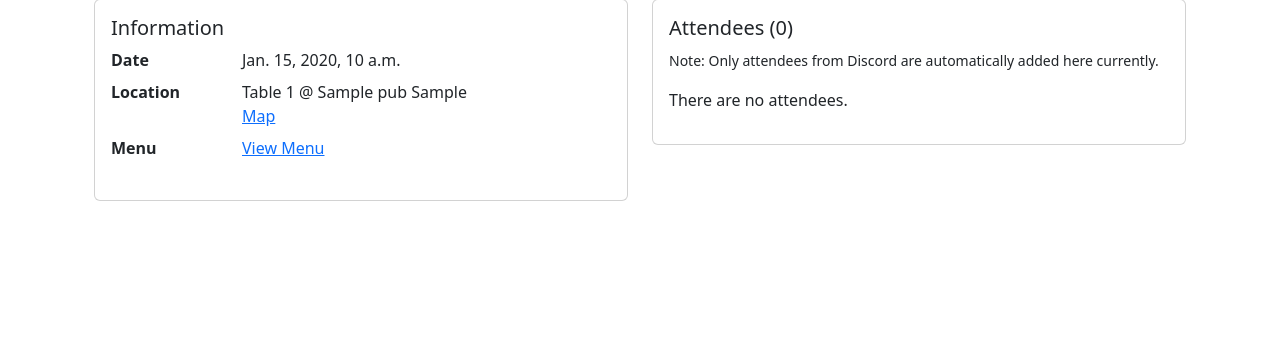
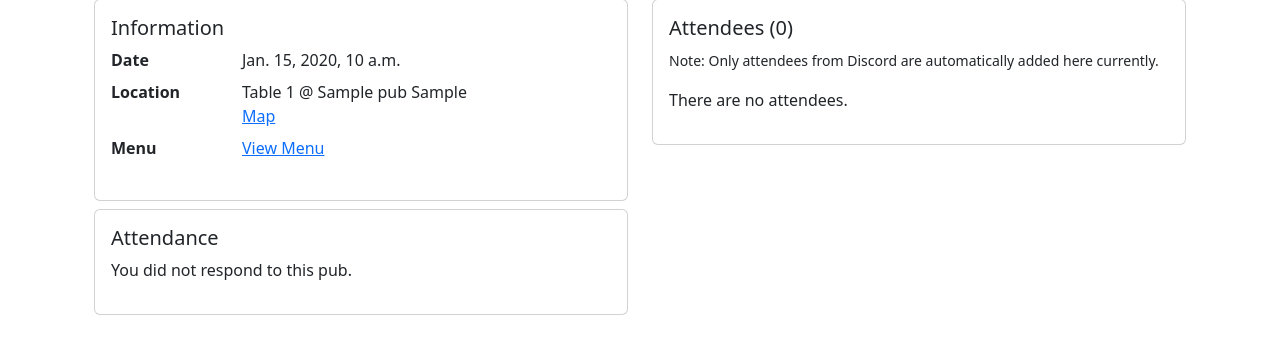
Before and after one commit to trickeydan/ferry-api, a Django app: page /pub/events/00000000-0000-0000-0000-000000000001/ in a window 1280 px wide. Shown: the part 177-531 px from the top of the page. Run offline with Django 5.2, Linux system fonts and the light colour scheme; a user stored in the database is signed in; tables that the repository leaves empty hold one stand-in row (values such as "Sample post"); data that the repository does not hold is empty; parts of the project's set-up code (start-up, migrations or seed data) failed here and were passed over; some libraries are stand-ins or nearby versions.

Commit message:
Add attendance response buttons to web interface

```diff
--- a/ferry/pub/urls.py
+++ b/ferry/pub/urls.py
@@ -7,4 +7,5 @@ app_name = "pub"
 urlpatterns = [
     path("events", views.PubEventListView.as_view(), name="events-list"),
     path("events/<uuid:pk>/", views.PubEventDetailView.as_view(), name="events-detail"),
+    path("event/<uuid:pk>/update-response/", views.UpdatePubEventResponseView.as_view(), name="events-update-response"),
 ]
--- a/ferry/pub/views.py
+++ b/ferry/pub/views.py
@@ -1,11 +1,19 @@
 from typing import Any
+from uuid import UUID
 
+from django import http
 from django.contrib.auth.mixins import LoginRequiredMixin
+from django.core.exceptions import SuspiciousOperation
+from django.db import transaction
+from django.shortcuts import get_object_or_404, render
 from django.urls import reverse_lazy
+from django.utils import timezone
+from django.views import View
 from django.views.generic import DetailView, ListView
 
+from ferry.core.http import HttpRequest
 from ferry.core.mixins import BreadcrumbsMixin
-from ferry.pub.models import PubEvent, PubEventQuerySet
+from ferry.pub.models import PubEvent, PubEventQuerySet, PubEventRSVP, PubEventRSVPMethod
 from ferry.pub.repository import annotate_attendee_count, get_attendees_for_pub_event
 
 
@@ -21,9 +29,20 @@ class PubEventListView(LoginRequiredMixin, BreadcrumbsMixin, ListView):
         return qs
 
     def get_context_data(self, **kwargs: Any) -> dict[str, Any]:
+        assert self.request.user.is_authenticated
+        assert self.request.user.person
+
         upcoming_pub = PubEvent.objects.get_next()
+        if upcoming_pub:
+            upcoming_pub_rsvp = PubEventRSVP.objects.filter(
+                pub_event=upcoming_pub, person=self.request.user.person
+            ).first()
+        else:
+            upcoming_pub_rsvp = None
+
         return super().get_context_data(
             upcoming_pub=upcoming_pub,
+            upcoming_pub_rsvp=upcoming_pub_rsvp,
             attendees=get_attendees_for_pub_event(upcoming_pub) if upcoming_pub else None,
             **kwargs,
         )
@@ -46,7 +65,70 @@ class PubEventDetailView(LoginRequiredMixin, BreadcrumbsMixin, DetailView):
         return qs
 
     def get_context_data(self, **kwargs: Any) -> dict[str, Any]:
+        assert self.request.user.is_authenticated
+        assert self.request.user.person
+
+        rsvp = PubEventRSVP.objects.filter(pub_event=self.object, person=self.request.user.person).first()
         return super().get_context_data(
             attendees=get_attendees_for_pub_event(self.object),
+            rsvp=rsvp,
+            is_past=timezone.now().date() > self.object.timestamp.date(),
             **kwargs,
         )
+
+
+class UpdatePubEventResponseView(LoginRequiredMixin, View):
+    def post(self, request: HttpRequest, pk: UUID) -> http.HttpResponse:
+        assert request.user.is_authenticated
+        assert request.user.person
+
+        if not request.htmx:
+            raise SuspiciousOperation("That request is not valid.")
+
+        pub_event = get_object_or_404(PubEvent.objects.for_user(request.user), id=pk)
+        is_past = timezone.now().date() > pub_event.timestamp.date()
+        rsvp = PubEventRSVP.objects.filter(
+            pub_event=pub_event,
+            person=request.user.person,
+        ).first()
+
+        if not is_past:
+            if rsvp:
+                if rsvp.method == PubEventRSVPMethod.AUTO:
+                    with transaction.atomic():
+                        rsvp.delete()
+                        rsvp = PubEventRSVP(
+                            pub_event=pub_event,
+                            person=request.user.person,
+                            is_attending=False,
+                            method=PubEventRSVPMethod.WEB,
+                        )
+                        rsvp.save()
+                elif rsvp.method == PubEventRSVPMethod.DISCORD:
+                    # No action
+                    pass
+                elif rsvp.method == PubEventRSVPMethod.WEB:
+                    rsvp.is_attending = not rsvp.is_attending
+                    rsvp.save()
+                else:
+                    # This should be unreachable
+                    pass
+            else:
+                rsvp = PubEventRSVP(
+                    pub_event=pub_event,
+                    person=request.user.person,
+                    is_attending=True,
+                    method=PubEventRSVPMethod.WEB,
+                )
+                rsvp.save()
+
+        return render(
+            request,
+            "pub/inc/event_details.html",
+            {
+                "event": pub_event,
+                "rsvp": rsvp,
+                "attendees": get_attendees_for_pub_event(pub_event),
+                "is_past": is_past,
+            },
+        )
--- a/ferry/templates/pub/event_detail.html
+++ b/ferry/templates/pub/event_detail.html
@@ -5,5 +5,5 @@
 {% block page_title %}{{ object }}{% endblock %}
 
 {% block content %}
-  {% include "pub/inc/event_details.html" with event=object attendees=attendees %}
+  {% include "pub/inc/event_details.html" with event=object attendees=attendees rsvp=rsvp is_past=is_past %}
 {% endblock %}
--- a/ferry/templates/pub/event_list.html
+++ b/ferry/templates/pub/event_list.html
@@ -7,7 +7,7 @@
 {% block content %}
   <h2 class="mb-2">Next Pub</h2>
   {% if upcoming_pub %}
-    {% include "pub/inc/event_details.html" with event=upcoming_pub attendees=attendees %}
+    {% include "pub/inc/event_details.html" with event=upcoming_pub attendees=attendees rsvp=upcoming_pub_rsvp is_past=False %}
   {% else %}
     <p>The location of the next pub has not yet been decided. Please use <code>/pub next</code> in Discord.</p>
   {% endif %}
--- a/ferry/templates/pub/inc/event_details.html
+++ b/ferry/templates/pub/inc/event_details.html
@@ -1,4 +1,4 @@
-<div class="container">
+<div class="container event-details">
   <div class="row">
     <div class="col-sm-6">
       <div class="card">
@@ -21,6 +21,66 @@
           </dl>
         </div>
       </div>
+      <div class="card mt-2">
+        <div class="card-body">
+          <h5 class="card-title">Attendance</h5>
+          {% if rsvp %}
+            {% if rsvp.method == "A" %}
+              <p>You have automatically said yes using AutoPub.</p>
+              {% if not is_past %}
+                <button class="btn btn-sm btn-danger"
+                        hx-post="{% url 'pub:events-update-response' event.id %}"
+                        hx-target="closest .event-details"
+                        hx-swap='outerHTML'
+                >
+                  I won't be coming
+                </button>
+              {% endif %}
+            {% elif rsvp.method == "D" %}
+              <p>You marked interest in this pub on Discord.</p>
+              <p>If you are no longer going to come, please remove your interest on the Discord event.</p>
+            {% elif rsvp.method == "W" %}
+              {% if rsvp.is_attending %}
+                <p>You said yes to this pub via this web interface.</p>
+                {% if not is_past %}
+                  <button class="btn btn-sm btn-danger"
+                          hx-post="{% url 'pub:events-update-response' event.id %}"
+                          hx-target="closest .event-details"
+                          hx-swap='outerHTML'
+                  >
+                    I'm not coming anymore!
+                  </button>
+                {% endif %}
+              {% else %}
+                <p>You said no to this pub via this web interface. </p>
+                <p>That usually means you opted-out of AutoPub.</p>
+                {% if not is_past %}
+                  <button class="btn btn-sm btn-success"
+                          hx-post="{% url 'pub:events-update-response' event.id %}"
+                          hx-target="closest .event-details"
+                          hx-swap='outerHTML'
+                  >
+                    I'm actually coming
+                  </button>
+                {% endif %}
+              {% endif %}
+            {% endif %}
+          {% else %}
+            {% if is_past %}
+              <p>You did not respond to this pub.</p>
+            {% else %}
+              <p>You have not responded to this pub yet.</p>
+              <button class="btn btn-sm btn-success"
+                      hx-post="{% url 'pub:events-update-response' event.id %}"
+                      hx-target="closest .event-details"
+                      hx-swap='outerHTML'
+              >
+                I'm coming!
+              </button>
+            {% endif %}
+          {% endif %}
+        </div>
+      </div>
     </div>
     <div class="col-sm-6">
       <div class="card">
```
